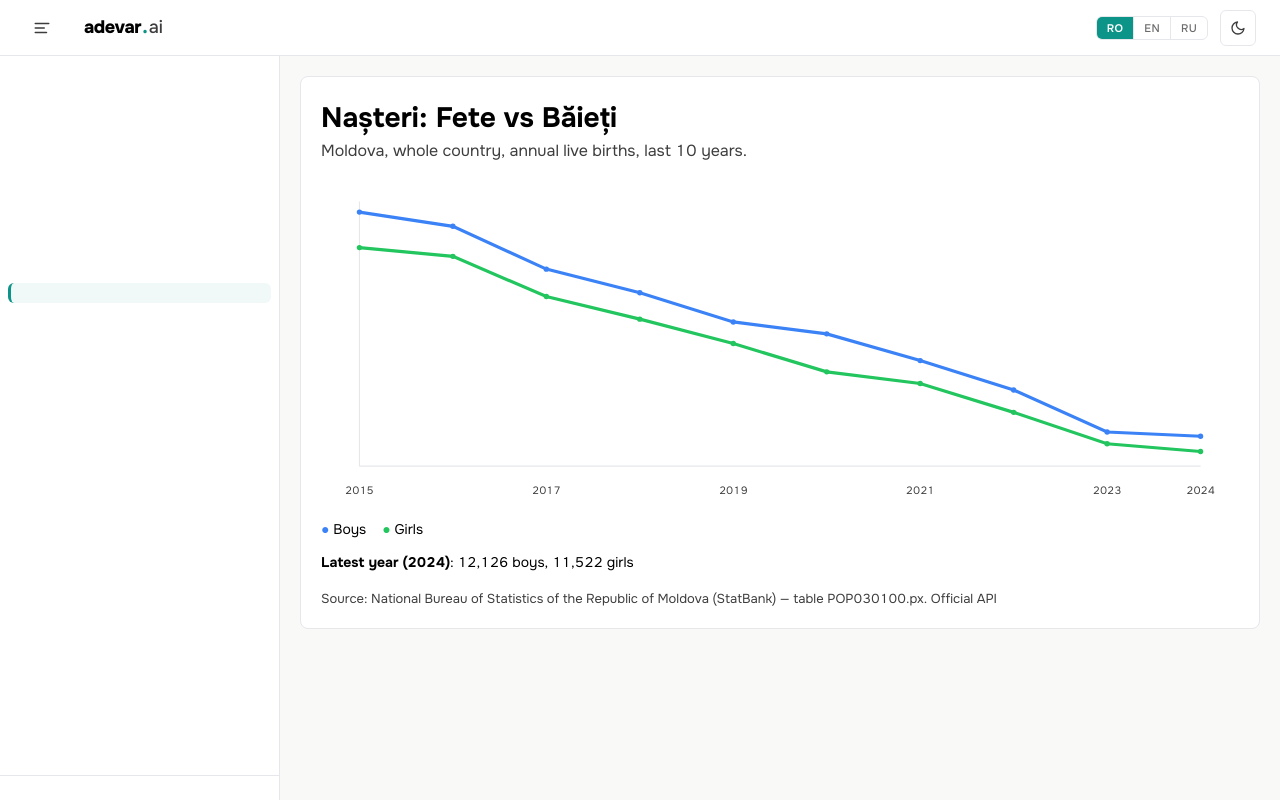
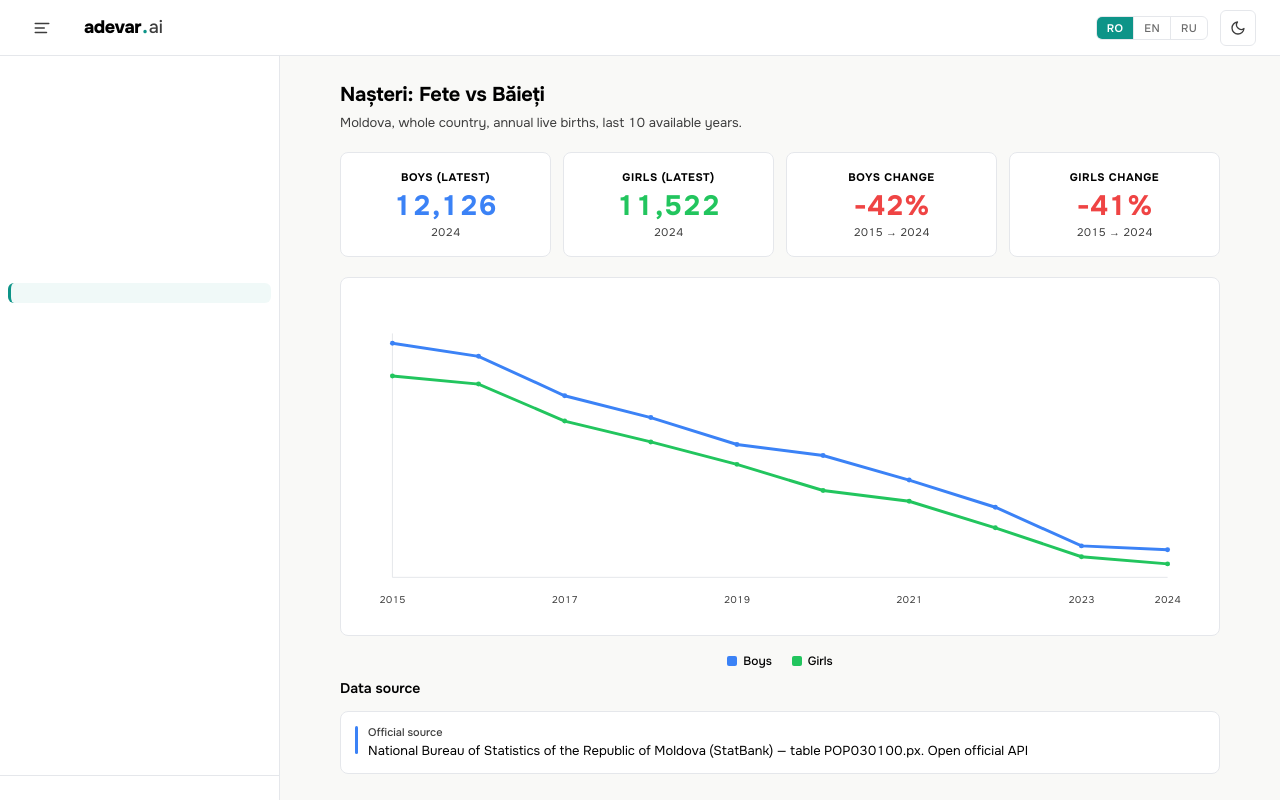
Before and after one commit to pvv-star/adevar-web, a Next.js app: page /chart/births-sex in a window 1280 px wide. Built offline with nearby package versions, Linux system fonts and the light colour scheme.

Commit message:
refactor(chart): align births-sex page with native chart layout and styles

```diff
--- a/components/BirthsSexChart.js
+++ b/components/BirthsSexChart.js
@@ -1,25 +1,13 @@
 'use client';
-
-import { useEffect, useState } from 'react';
 
 export default function BirthsSexChart({ data, title }) {
   const series = data?.series || [];
-  const [isMobile, setIsMobile] = useState(false);
-
-  useEffect(() => {
-    const mq = window.matchMedia('(max-width: 768px)');
-    const apply = () => setIsMobile(mq.matches);
-    apply();
-    mq.addEventListener('change', apply);
-    return () => mq.removeEventListener('change', apply);
-  }, []);
-
   if (!series.length) return null;
 
-  const w = isMobile ? 640 : 860;
-  const h = isMobile ? 240 : 320;
-  const pad = isMobile ? 28 : 36;
-  const years = series.map((d) => d.year);
+  const w = 860;
+  const h = 320;
+  const pad = 36;
+
   const minY = Math.min(...series.map((d) => Math.min(d.male, d.female)));
   const maxY = Math.max(...series.map((d) => Math.max(d.male, d.female)));
   const y0 = Math.floor(minY * 0.95);
@@ -32,15 +20,43 @@ export default function BirthsSexChart({ data, title }) {
     series.map((d, i) => `${i === 0 ? 'M' : 'L'} ${x(i).toFixed(1)} ${y(d[key]).toFixed(1)}`).join(' ');
 
   const latest = series[series.length - 1];
+  const first = series[0];
+
+  const boysChange = Math.round(((latest.male - first.male) / first.male) * 100);
+  const girlsChange = Math.round(((latest.female - first.female) / first.female) * 100);
 
   return (
-    <div className="page-scroll" style={{ padding: isMobile ? 10 : 20 }}>
-      <div className="inst-card" style={{ maxWidth: 980, margin: '0 auto', padding: isMobile ? 12 : 20 }}>
-        <h2 style={{ marginTop: 0, fontSize: isMobile ? 18 : 28 }}>{title}</h2>
-        <p style={{ color: 'var(--text-secondary)', marginTop: 0, fontSize: isMobile ? 13 : 16 }}>
-          Moldova, whole country, annual live births, last 10 years.
-        </p>
+    <div className="chart-section">
+      <div className="chart-container">
+        <div className="chart-header">
+          <h1>{title}</h1>
+          <p>Moldova, whole country, annual live births, last 10 available years.</p>
+        </div>
 
+        <div className="stats-bar">
+          <div className="stat-card">
+            <div className="stat-label">BOYS (LATEST)</div>
+            <div className="stat-value" style={{ color: '#3b82f6' }}>{latest.male.toLocaleString()}</div>
+            <div className="stat-unit">{latest.year}</div>
+          </div>
+          <div className="stat-card">
+            <div className="stat-label">GIRLS (LATEST)</div>
+            <div className="stat-value" style={{ color: '#22c55e' }}>{latest.female.toLocaleString()}</div>
+            <div className="stat-unit">{latest.year}</div>
+          </div>
+          <div className="stat-card change" style={{ ['--change-color']: boysChange < 0 ? '#ef4444' : '#16a34a' }}>
+            <div className="stat-label">BOYS CHANGE</div>
+            <div className="stat-value">{boysChange > 0 ? '+' : ''}{boysChange}%</div>
+            <div className="stat-unit">{first.year} → {latest.year}</div>
+          </div>
+          <div className="stat-card change" style={{ ['--change-color']: girlsChange < 0 ? '#ef4444' : '#16a34a' }}>
+            <div className="stat-label">GIRLS CHANGE</div>
+            <div className="stat-value">{girlsChange > 0 ? '+' : ''}{girlsChange}%</div>
+            <div className="stat-unit">{first.year} → {latest.year}</div>
+          </div>
+        </div>
+
+        <div className="chart-wrap">
           <div style={{ width: '100%', overflowX: 'auto' }}>
             <svg viewBox={`0 0 ${w} ${h}`} width="100%" role="img" aria-label="Live births male vs female">
               <line x1={pad} y1={h - pad} x2={w - pad} y2={h - pad} stroke="var(--border)" />
@@ -53,8 +69,8 @@ export default function BirthsSexChart({ data, title }) {
                 <g key={d.year}>
                   <circle cx={x(i)} cy={y(d.male)} r="2.5" fill="#3b82f6" />
                   <circle cx={x(i)} cy={y(d.female)} r="2.5" fill="#22c55e" />
-              {(isMobile ? i % 3 === 0 : i % 2 === 0) || i === series.length - 1 ? (
-                <text x={x(i)} y={h - 10} textAnchor="middle" fontSize={isMobile ? '9' : '10'} fill="var(--text-secondary)">
+                  {(i % 2 === 0 || i === series.length - 1) ? (
+                    <text x={x(i)} y={h - 10} textAnchor="middle" fontSize="10" fill="var(--text-secondary)">
                       {d.year}
                     </text>
                   ) : null}
@@ -62,18 +78,27 @@ export default function BirthsSexChart({ data, title }) {
               ))}
             </svg>
           </div>
-
-        <div style={{ display: 'flex', gap: 16, marginTop: 8, fontSize: isMobile ? 13 : 14, flexWrap: 'wrap' }}>
-          <span><b style={{ color: '#3b82f6' }}>●</b> Boys</span>
-          <span><b style={{ color: '#22c55e' }}>●</b> Girls</span>
         </div>
 
-        <div style={{ marginTop: 12, fontSize: 14 }}>
-          <b>Latest year ({latest.year})</b>: {latest.male.toLocaleString()} boys, {latest.female.toLocaleString()} girls
+        <div className="legend" style={{ marginBottom: 8 }}>
+          <div className="legend-item"><span className="ldot" style={{ background: '#3b82f6' }}></span>Boys</div>
+          <div className="legend-item"><span className="ldot" style={{ background: '#22c55e' }}></span>Girls</div>
         </div>
 
-        <div style={{ marginTop: 16, fontSize: 13, color: 'var(--text-secondary)' }}>
-          Source: {data?.source?.name} — table {data?.source?.table}. <a href={data?.source?.url} target="_blank" rel="noreferrer">Official API</a>
+        <div className="events-section">
+          <h3>Data source</h3>
+          <div className="events-grid" style={{ gridTemplateColumns: '1fr' }}>
+            <div className="event-card" style={{ cursor: 'default' }}>
+              <div className="e-pip" style={{ background: '#3b82f6' }}></div>
+              <div>
+                <div className="e-label">Official source</div>
+                <div className="e-text">
+                  {data?.source?.name} — table {data?.source?.table}.{' '}
+                  <a href={data?.source?.url} target="_blank" rel="noreferrer">Open official API</a>
+                </div>
+              </div>
+            </div>
+          </div>
         </div>
       </div>
     </div>
```
Lines whose indentation alone changed are shown as unchanged.
